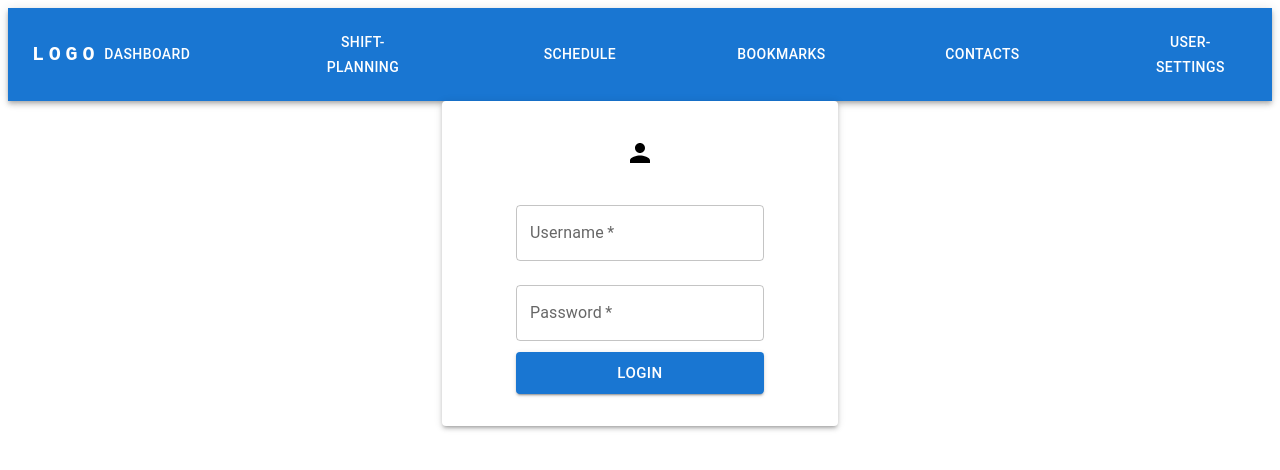
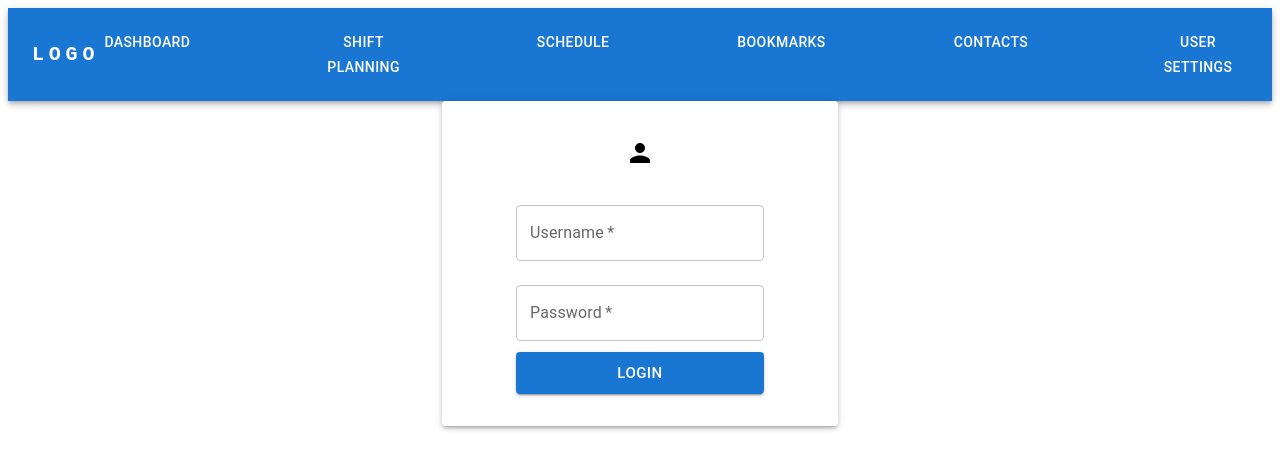
Before and after one commit to rakenduste-programmeerimine-2022/workwhen, a React (Create React App) app in the folder front/: page / in a window 1280 px wide. Shown: the top 470 px of the page. Built offline with nearby package versions, Linux system fonts and the light colour scheme; the HTML template or start-up script is replaced by a standard one.

Commit message:
More bug fixes
Fixed bug where page changed only when you clicked the button text, not the whole button

```diff
--- a/front/src/App.js
+++ b/front/src/App.js
@@ -18,11 +18,11 @@ function App() {
     <Routes>
       <Route path="/" element={<Login />} />
       <Route path="/dashboard" element={<Dashboard />} />
-      <Route path="/shift-planning" element={<ShiftPlanning />} />
+      <Route path="/shift planning" element={<ShiftPlanning />} />
       <Route path="/schedule" element={<Schedule />} />
       <Route path="/bookmarks" element={<Bookmarks />} />
       <Route path="/contacts" element={<Contacts />} />
-      <Route path="/user-settings" element={<UserSettings />} />
+      <Route path="/user settings" element={<UserSettings />} />
     </Routes>
   </>
   )
--- a/front/src/components/Navbar.js
+++ b/front/src/components/Navbar.js
@@ -8,7 +8,7 @@ import Button from '@mui/material/Button';
 import { Link } from 'react-router-dom';
 
 
-const pages = ['Dashboard', 'Shift-Planning', 'Schedule', 'Bookmarks', 'Contacts', 'User-Settings'];
+const pages = ['Dashboard', 'Shift Planning', 'Schedule', 'Bookmarks', 'Contacts', 'User Settings'];
 
 function Navbar() {
 
@@ -36,15 +36,17 @@ function Navbar() {
           </Typography>
             <Box sx={{ flexGrow: 0, display: { xs: 'none', md: 'flex' }, marginLeft: 'auto', gap: 14}} >
                 {pages.map((page) => (
-                <Button
+                <Link style={{textDecoration:'none', color: 'white'}} to={`/${page}`}>
+                  <Button
                     key={page}
                     sx={{ my: 2, color: 'white', display: 'block'}}
 
-                >
-                    <Link style={{textDecoration:'none', color: 'white'}} to={`/${page}`}>
-                        {page}
-                    </Link>
-                </Button>
+                  >
+
+                    {page}
+
+                  </Button>
+                </Link>
                 ))}
             </Box>
         </Toolbar>
--- a/front/src/pages/ShiftPlanning.js
+++ b/front/src/pages/ShiftPlanning.js
@@ -1,3 +1,3 @@
 export default function ShiftPlanning() {
-    return
+    return <h1>Shift Planning</h1>
 }
--- a/front/src/pages/UserSettings.js
+++ b/front/src/pages/UserSettings.js
@@ -1,3 +1,3 @@
 export default function UserSettings() {
-    return
+    return <h1>User Settings</h1>
 }
--- a/front/src/pages/bookmarks.js
+++ b/front/src/pages/bookmarks.js
@@ -1,3 +1,3 @@
 export default function Bookmarks() {
-    return
+    return <h1>Bookmarks</h1>
 }
--- a/front/src/pages/contacts.js
+++ b/front/src/pages/contacts.js
@@ -1,3 +1,3 @@
 export default function Contacts() {
-    return
+    return <h1>Contacts</h1>
 }
--- a/front/src/pages/dashboard.js
+++ b/front/src/pages/dashboard.js
@@ -1,3 +1,3 @@
 export default function Dashboard() {
-    return
+    return <h1>Dashboard</h1>
 }
--- a/front/src/pages/schedule.js
+++ b/front/src/pages/schedule.js
@@ -1,3 +1,3 @@
 export default function Schedule() {
-    return
+    return <h1>Schedule</h1>
 }
```
